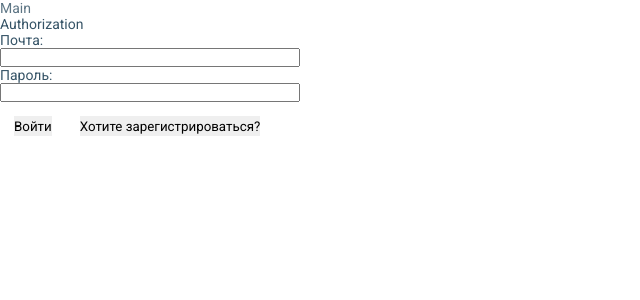
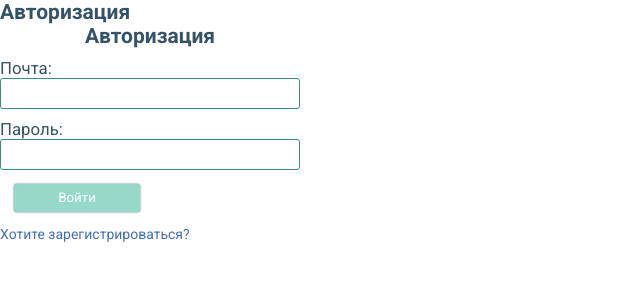
Before and after one commit to anaya-che/rslang, a React (Create React App) app: page /user in a window 1280 px wide. Shown: the top 300 px of the page, without its empty margins (0-640 px from the left). Built offline with nearby package versions, Linux system fonts and the light colour scheme; no server answers.

Commit message:
feat: add modal page for authorization

```diff
--- a/src/api/sign-in.ts
+++ b/src/api/sign-in.ts
@@ -14,11 +14,14 @@ export const signIn = async (
     })
     .then((res): Promise<IToken> => res.data)
     .catch((error) => {
-      if (error.response.status === HttpStatus.INCORRECT)
-        userState.getWarningMessage('Incorrect e-mail or password.');
-      if (error.response.status === HttpStatus.NOT_FOUND)
-        userState.getWarningMessage('Incorrect e-mail or password.');
-      else {
+      if (error.response.status === HttpStatus.INCORRECT) {
+        userState.getWarningMessage('Некорректный адрес почты или пароль.');
+      }
+
+      if (error.response.status === HttpStatus.NOT_FOUND) {
+
+        userState.getWarningMessage('Некорректный адрес почты или пароль.');
+      } else {
         throw new Error(error);
       }
     });
--- a/src/api/users.ts
+++ b/src/api/users.ts
@@ -1,5 +1,4 @@
 import axios from 'axios';
-import { IToken } from '../utils/interfaces/token';
 import { IUser } from '../utils/interfaces/user';
 import { baseUrl, HttpStatus } from '.';
 import {
@@ -29,16 +28,20 @@ export const createUser = async (
         const errorMessages = error.response.data.error.errors;
         errorMessages.forEach((el: any) => {
           if (el.path.includes('email'))
-            userState.getWarningMessage('Please, enter a valid email.');
+            userState.getWarningMessage(
+              'Пожалуйста, введите корректный адрес электронной почты.'
+            );
           if (el.path.includes('password'))
             userState.getWarningMessage(
-              'Please, enter a valid password. Length must be at least 8 characters.'
+              'Пожалуйста, введите корректный пароль. Длинна должна быть не менее 8 символов.'
             );
         });
       }
-      if (error.response.status === HttpStatus.USER_EXISTS)
-        userState.getWarningMessage('User with this e-mail already exists.');
-      else {
+      if (error.response.status === HttpStatus.USER_EXISTS) {
+        userState.getWarningMessage(
+          'Пользователь с такой почтой уже существует.'
+        );
+      } else {
         throw new Error(error);
       }
     });
@@ -53,14 +56,11 @@ export const getUser = async (userId: string): Promise<void | IUser> => {
     .catch(async (error) => {
       if (error.response.status === HttpStatus.NEED_TOKEN) {
         clearLocalStorage();
-        console.log('кинуть на страницу логина');
       }
       if (error.response.status === HttpStatus.UNAUTHORIZED) {
-        clearLocalStorage()
-        console.log('кинуть на страницу логина');
+        clearLocalStorage();
       }
-      if (error.response.status === HttpStatus.NOT_FOUND)
-        userState.getWarningMessage('User not found');
+      if (error.response.status === HttpStatus.NOT_FOUND) userState.getWarningMessage('Пользователь не найден.');
       else {
         throw new Error(error);
       }
@@ -83,29 +83,10 @@ export const updateUser = async (
     )
     .then((res): Promise<IUser> => res.data)
     .catch((error) => {
-      if (error.response.status === HttpStatus.UNAUTHORIZED)
-        console.log('User is unauthorized.');
-      if (error.response.status === HttpStatus.BAD_REQUEST)
-        console.log('Bad request.');
+      if (error.response.status === HttpStatus.UNAUTHORIZED) {}
+      if (error.response.status === HttpStatus.BAD_REQUEST) {}
       else {
         throw new Error(error);
       }
     });
 };
-
-export const deleteUser = async (userId: string): Promise<void> => {
-  return axios
-    .delete(`${baseUrl}users/${userId}`, {
-      headers: { Authorization: `Bearer ${getTokenFromStorage()}` },
-    })
-    .then((res) => {
-      if (res.status === 204) console.log('The user has been deleted.');
-    })
-    .catch((error) => {
-      if (error.response.status === HttpStatus.UNAUTHORIZED)
-        console.log('User is unauthorized.');
-      else {
-        throw new Error(error);
-      }
-    });
-};
--- a/src/index.scss
+++ b/src/index.scss
@@ -37,7 +37,8 @@ a {
   color: inherit;
 }
 
-a:hover, button:hover {
+a:hover,
+button:hover {
   opacity: 0.8;
   transition: 0.8s;
 }
@@ -51,3 +52,11 @@ a:hover, button:hover {
 .content {
   flex: 1 0 auto;
 }
+
+input[type='text'],
+input[type='email'],
+input[type='password'] {
+  border: none;
+  outline: none;
+  padding: 0;
+}
--- a/src/modules/user/components/registration.tsx
+++ b/src/modules/user/components/registration.tsx
@@ -6,23 +6,52 @@ export const Registration: React.FC = () => {
   return (
     <>
       <div className={style.signInContainer}>
-        <label htmlFor="userName">Имя: </label>
-        <input type="text" name="name" id="userName" />
-        <label htmlFor="userEmail">Почта: </label>
-        <input type="email" name="email" id="userEmail" />
-        <label htmlFor="userPassword">Пароль: </label>
-        <input type="password" name="password" id="userPassword" />
+        <h2>Регистрация</h2>
+
+        <div className={style.inputContainer}>
+          <label htmlFor="userName">Имя: </label>
+          <input
+            className={style.inputElement}
+            type="text"
+            name="name"
+            id="userName"
+          />
+        </div>
+        <div className={style.inputContainer}>
+          <label htmlFor="userEmail">Почта: </label>
+          <input
+            className={style.inputElement}
+            type="email"
+            name="email"
+            id="userEmail"
+          />
+        </div>
+        <div className={style.inputContainer}>
+          <label htmlFor="userPassword">Пароль: </label>
+          <input
+            className={style.inputElement}
+            type="password"
+            name="password"
+            id="userPassword"
+          />
+        </div>
       </div>
 
-      <button onClick={() => userState.registration()}>Регистрация</button>
       <button
+        className={style.btnRegistration}
+        onClick={() => userState.registration()}
+      >
+        Регистрация
+      </button>
+      <div
+        className={style.changeWiew}
         onClick={() => {
           userState.toPage('signIn');
           userState.getWarningMessage('');
         }}
       >
         Вернуться на страницу авторизации?
-      </button>
+      </div>
     </>
   );
 };
--- a/src/modules/user/components/sign-in.tsx
+++ b/src/modules/user/components/sign-in.tsx
@@ -6,21 +6,39 @@ export const SignIn: React.FC = () => {
   return (
     <>
       <div className={style.signInContainer}>
-        <label htmlFor="userEmail">Почта: </label>
-        <input type="email" name="email" id="userEmail" />
-        <label htmlFor="userPassword">Пароль: </label>
-        <input type="password" name="password" id="userPassword" />
+        <h2>Авторизация</h2>
+        <div className={style.inputContainer}>
+          <label htmlFor="userEmail">Почта: </label>
+          <input
+            className={style.inputElement}
+            type="email"
+            name="email"
+            id="userEmail"
+          />
+        </div>
+        <div className={style.inputContainer}>
+          <label htmlFor="userPassword">Пароль: </label>
+          <input
+            className={style.inputElement}
+            type="password"
+            name="password"
+            id="userPassword"
+          />
+        </div>
       </div>
 
-      <button onClick={() => userState.signIn()}>Войти</button>
-      <button
+      <button className={style.btnSignIn} onClick={() => userState.signIn()}>
+        Войти
+      </button>
+      <div
+        className={style.changeWiew}
         onClick={() => {
           userState.toPage('registration');
           userState.getWarningMessage('');
         }}
       >
         Хотите зарегистрироваться?
-      </button>
+      </div>
     </>
   );
 };
--- a/src/modules/user/components/user-content.tsx
+++ b/src/modules/user/components/user-content.tsx
@@ -1,11 +1,9 @@
 import { observer } from 'mobx-react-lite';
 import { Link } from 'react-router-dom';
 import { userState } from '../../../store';
-
 import { LogOut } from './log-out';
 import { Registration } from './registration';
 import { SignIn } from './sign-in';
-
 import style from '../user.module.scss';
 
 export const UserContent: React.FC<{ active: boolean; setActive: Function }> =
@@ -15,29 +13,28 @@ export const UserContent: React.FC<{ active: boolean; setActive: Function }> =
         className={
           active ? style.modalPage + ' ' + style.active : style.modalPage
         }
-        onClick={() => setActive(false)}
+        onClick={() => {
+          setActive(false);
+          userState.getWarningMessage('');
+        }}
       >
         <div
           className={style.modalContent}
           onClick={(el) => el.stopPropagation()}
         >
-          <div
-            onClick={() => {
-              userState.getWarningMessage('');
-            }}
-          >
-            <Link to="/">Main</Link>
-          </div>
-          <div>Authorization</div>
+
           {userState.userPageView === 'signIn' && !userState.isAuthorized ? (
             <SignIn />
           ) : userState.userPageView === 'registration' &&
             !userState.isAuthorized ? (
             <Registration />
           ) : (
-            <LogOut />
+            (setActive(false))
+            // <LogOut />
           )}
-          <div id="message">{userState.message}</div>
+          <div className={style.message} id="message">
+            {userState.message}
+          </div>
         </div>
       </div>
     );
--- a/src/modules/user/user-page.tsx
+++ b/src/modules/user/user-page.tsx
@@ -1,23 +1,14 @@
 import { observer } from 'mobx-react-lite';
-import { Link } from 'react-router-dom';
 import { userState } from '../../store';
 import { LogOut } from './components/log-out';
 import { Registration } from './components/registration';
 import { SignIn } from './components/sign-in';
-import style from './user.module.scss';
 
 export const UserPage: React.FC = observer(() => {
   return (
     <div>
       <div>
-        <div
-          onClick={() => {
-            userState.getWarningMessage('');
-          }}
-        >
-          <Link to="/">Main</Link>
-        </div>
-        <div>Authorization</div>
+        <h2>Авторизация</h2>
         {userState.userPageView === 'signIn' && !userState.isAuthorized ? (
           <SignIn />
         ) : userState.userPageView === 'registration' &&
@@ -26,7 +17,6 @@ export const UserPage: React.FC = observer(() => {
         ) : (
           <LogOut />
         )}
-        <div id="message">{userState.message}</div>
       </div>
     </div>
   );
--- a/src/modules/user/user.module.scss
+++ b/src/modules/user/user.module.scss
@@ -4,6 +4,18 @@
   display: flex;
   flex-direction: column;
   width: 300px;
+  gap: 10px;
+  label {
+    font-size: 1.2rem;
+  }
+  .inputElement {
+    height: 2.2rem;
+    border: 1px solid $green-dark;
+    border-radius: 3px;
+  }
+  h2 {
+    text-align: center;
+  }
 }
 
 .modalPage {
@@ -18,20 +30,51 @@
   background-color: rgba(0, 0, 0, 0.4);
   opacity: 0;
   pointer-events: none;
+  transition: 0.6s;
 }
 
 .modalPage.active {
   opacity: 1;
-  pointer-events: all
+  pointer-events: all;
 }
 
 .modalContent {
-  width: 400px;
-  height: 300px;
+  width: 550px;
+  height: 400px;
   display: flex;
   flex-direction: column;
   align-items: center;
-  justify-content: space-evenly;
+  justify-content: center;
   background-color: $bg-color;
   border-radius: 10px;
 }
+
+.inputContainer {
+  display: flex;
+  flex-direction: column;
+}
+
+.btnRegistration,
+.btnSignIn {
+  border: none;
+  width: 9rem;
+  height: 2rem;
+  color: white;
+  border-radius: 3px;
+  box-shadow: 0px 0px 2px #355366;
+  background-color: #96d9c8;
+}
+
+.changeWiew {
+  height: 2rem;
+  color: $blue-normal;
+  cursor: pointer;
+}
+
+.changeWiew:hover {
+  color: $blue-light;
+}
+
+.message {
+  color: $red-normal;
+}
--- a/src/store/user-state.ts
+++ b/src/store/user-state.ts
@@ -66,6 +66,8 @@ export const userState = observable({
         userState.userInfo = res;
         await userState.signIn();
       }
+    } else {
+      userState.getWarningMessage('Пожалуйста, введите все данные.');
     }
   }),
 
```
